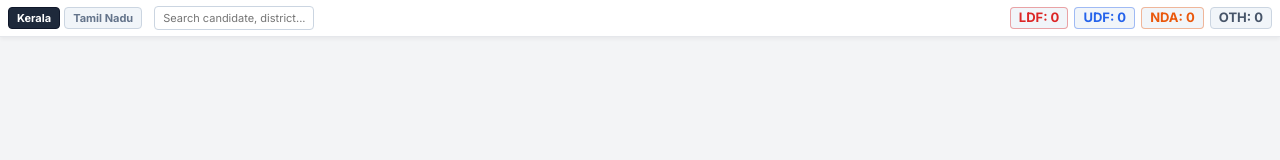
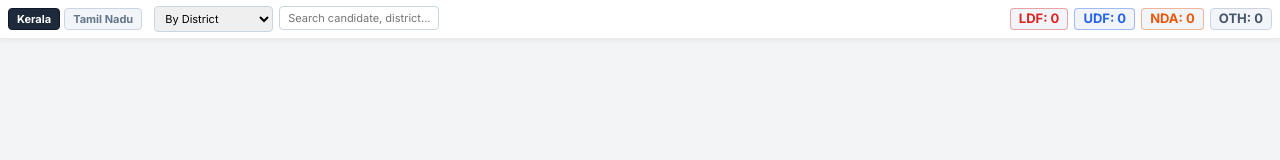
Before and after one commit to jithinmca/election-result, a website: page index.html in a window 1280 px wide. Drawn offline with Linux system fonts and the light colour scheme; no server answers.

Commit message:
Add sorting options and update search input layout

```diff
--- a/index.html
+++ b/index.html
@@ -14,9 +14,16 @@
                 <button class="state-tab active" id="tab-S11" onclick="changeState('S11')">Kerala</button>
                 <button class="state-tab" id="tab-S22" onclick="changeState('S22')">Tamil Nadu</button>
             </div>
-            <div style="position: relative;">
-                <input type="text" id="global-search" oninput="handleSearch(event)" placeholder="Search candidate, district..." style="padding: 4px 8px; border-radius: 4px; border: 1px solid #cbd5e1; outline: none; font-size: 11px; width: 160px; font-family: 'Inter', sans-serif;">
-                <span id="sync-indicator" style="display: none; position: absolute; right: 6px; top: 4px; font-size: 11px; font-weight: bold; color: #10B981;">↻</span>
+            <div style="position: relative; display: flex; gap: 6px;">
+                <select id="sort-select" onchange="handleSortChange(event)" style="padding: 4px 6px; border-radius: 4px; border: 1px solid #cbd5e1; outline: none; font-size: 11px; font-family: 'Inter', sans-serif;">
+                    <option value="district">By District</option>
+                    <option value="margin_asc">Margin: Tightest</option>
+                    <option value="margin_desc">Margin: Highest</option>
+                </select>
+                <div style="position: relative;">
+                    <input type="text" id="global-search" oninput="handleSearch(event)" placeholder="Search candidate, district..." style="padding: 4px 8px; border-radius: 4px; border: 1px solid #cbd5e1; outline: none; font-size: 11px; width: 160px; font-family: 'Inter', sans-serif;">
+                    <span id="sync-indicator" style="display: none; position: absolute; right: 6px; top: 4px; font-size: 11px; font-weight: bold; color: #10B981;">↻</span>
+                </div>
             </div>
         </div>
         <div id="dynamic-summary-cards" style="display: flex; gap: 6px; flex-wrap: wrap;">
```
